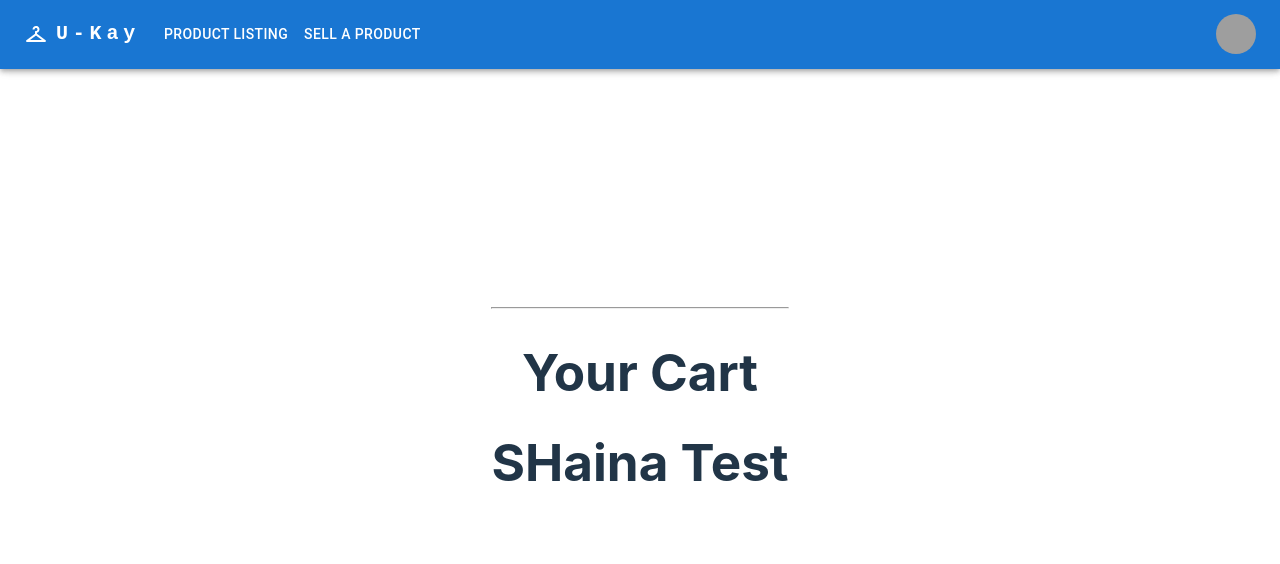
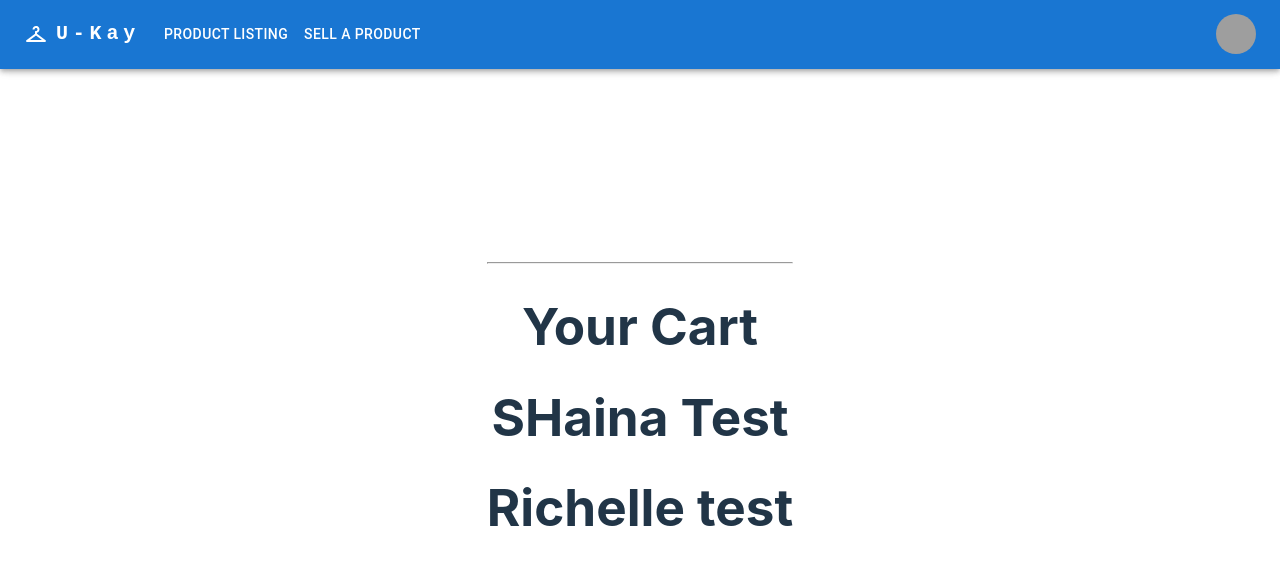
Before and after one commit to kinatulinan/ProjectUkay, a React (Vite) app in the folder UkayFrontend/Ukay/: page /cart in a window 1280 px wide. Shown: the top 564 px of the page. Built offline with nearby package versions, Linux system fonts and the light colour scheme; grey boxes are pictures that could not be loaded.

Commit message:
Richellereginaphalange

```diff
--- a/UkayFrontend/Ukay/src/CartPage.jsx
+++ b/UkayFrontend/Ukay/src/CartPage.jsx
@@ -9,6 +9,9 @@ function CartPage() {
 
 
       <h1>SHaina Test</h1>
+
+
+      <h1>Richelle test</h1>
       {/* Display cart items here */}
     </div>
   );
```
